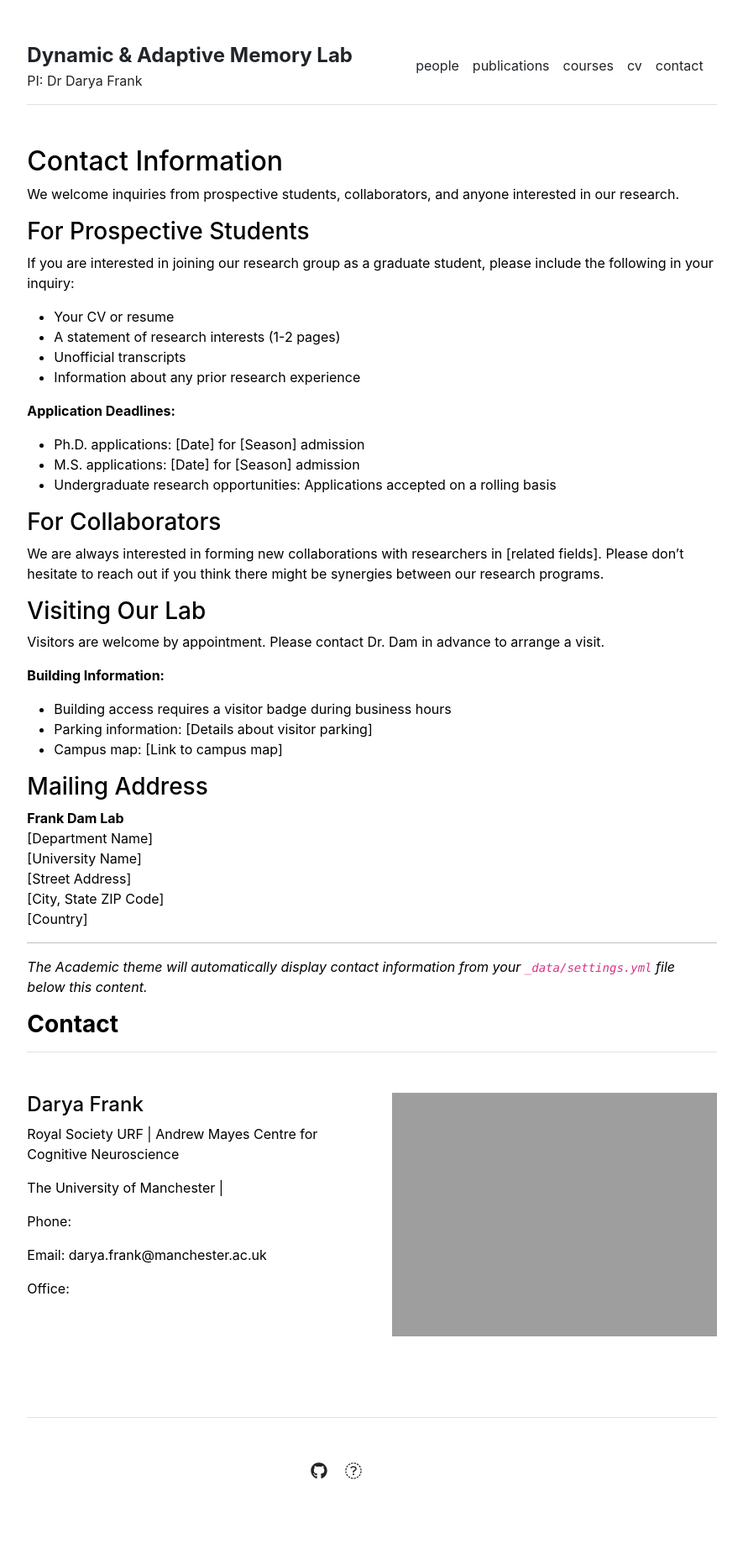
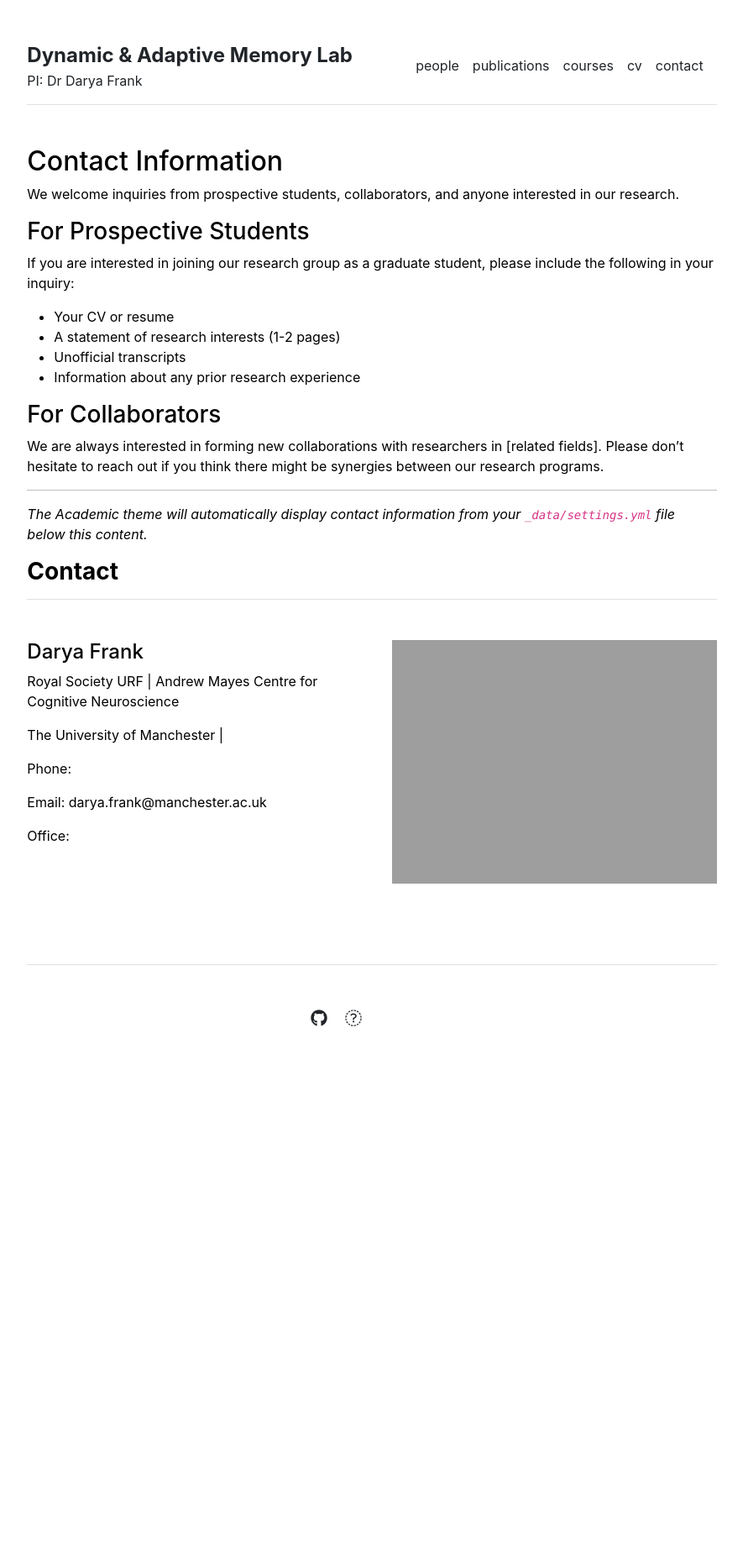
Before and after one commit to frank-dam-lab/frank-dam-lab.github.io, a Jekyll site: the page built from contact.md, in a window 1280 px wide. Shown: the whole page at 84% size, without its empty margins (197-1082 px from the left). Built offline with Jekyll 4.4.1, drawn with Linux system fonts in a browser that asks for light colours; after the commit the page ends 1323 px from its top, so only the background shows below that.

Commit message:
Update contact.md

```diff
--- a/contact.md
+++ b/contact.md
@@ -16,32 +16,10 @@ If you are interested in joining our research group as a graduate student, pleas
 - Unofficial transcripts
 - Information about any prior research experience
 
-**Application Deadlines:**
-- Ph.D. applications: [Date] for [Season] admission
-- M.S. applications: [Date] for [Season] admission
-- Undergraduate research opportunities: Applications accepted on a rolling basis
-
 ### For Collaborators
 
 We are always interested in forming new collaborations with researchers in [related fields]. Please don't hesitate to reach out if you think there might be synergies between our research programs.
 
-### Visiting Our Lab
-
-Visitors are welcome by appointment. Please contact Dr. Dam in advance to arrange a visit.
-
-**Building Information:**
-- Building access requires a visitor badge during business hours
-- Parking information: [Details about visitor parking]
-- Campus map: [Link to campus map]
-
-### Mailing Address
-
-**Frank Dam Lab**
-[Department Name]
-[University Name]
-[Street Address]
-[City, State ZIP Code]
-[Country]
 
 ---
 
```
